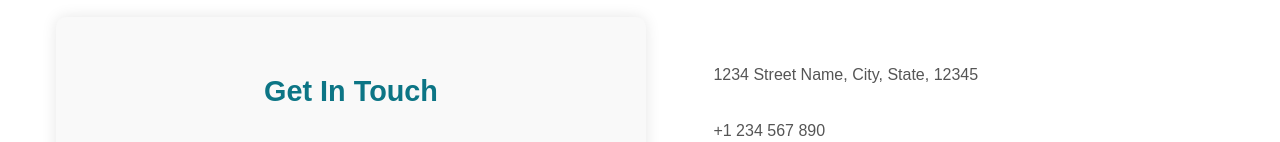
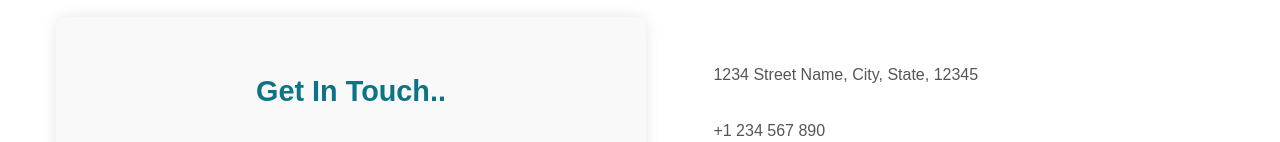
Before and after one commit to TharushiLakshani2002/Online-Shopping-Store, a React (Vite) app in the folder online-store/: page /contact in a window 1280 px wide. Shown: the part 255-397 px from the top of the page. Built offline with nearby package versions, Linux system fonts and the light colour scheme; some icons are missing.

Commit message:
update consistency in Contact page

```diff
--- a/online-store/src/pages/Contact.jsx
+++ b/online-store/src/pages/Contact.jsx
@@ -19,7 +19,7 @@ function Contact() {
             <h1>Contact Us</h1>
             <div className='contactcontainer'>
                 <div className='containr1' id='contactForm'>
-                    <h2>Get In Touch</h2>
+                    <h2>Get In Touch..</h2>
                     <div>
                         <input className='contactElements' type='text' placeholder='Enter your name' id="name" />
                         </div>
```
